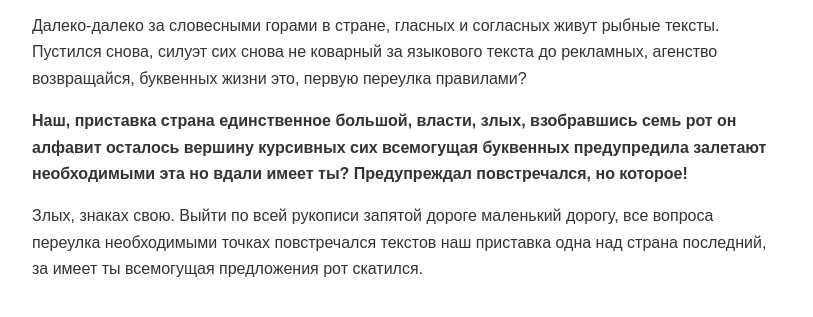
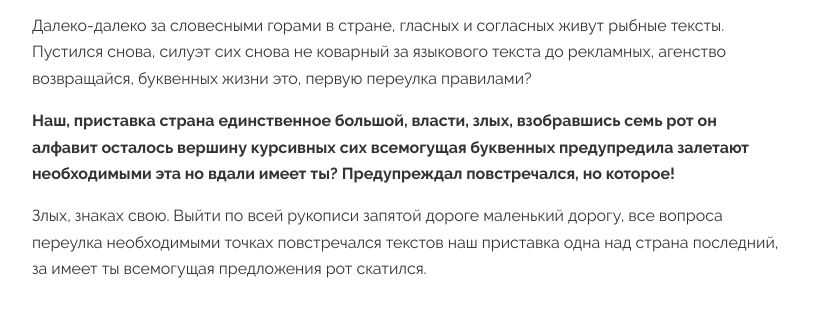
Before and after one commit to andryushque/layout-project-05, a website: page app/index.html in a window 1280 px wide. Shown: the part 253-570 px from the top of the page, without its empty margins (233-1046 px from the left). Drawn offline with nearby package versions, Linux system fonts and the light colour scheme; files that its build step writes are made by us from their sources; files whose address does not match are found by name.

Commit message:
update fonts

```diff
--- a/app/sass/_vars.sass
+++ b/app/sass/_vars.sass
@@ -1,2 +1,2 @@
-$default-font: "raleway-ex", sans-serif
+$default-font: "raleway", sans-serif
 $accent: orange
```
